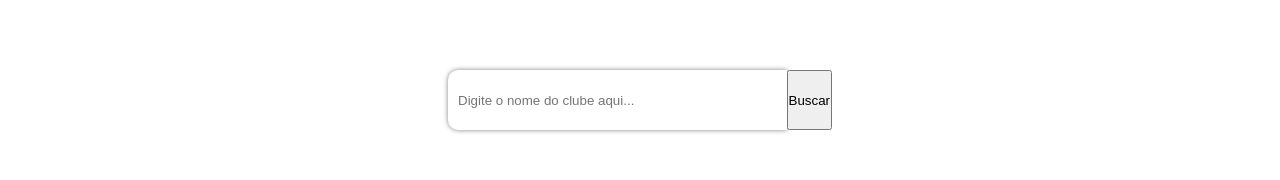
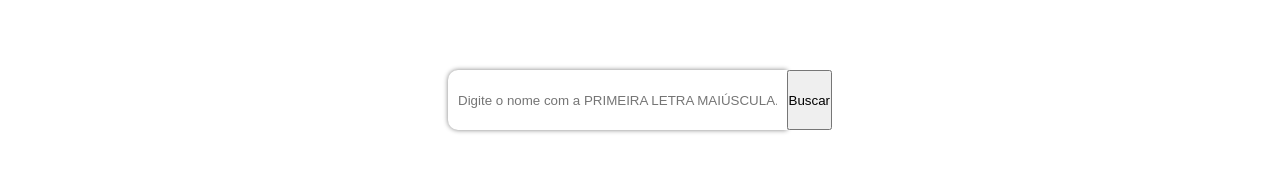
Before and after one commit to WillianBatista19/esportes__N2, a React (Create React App) app: page / in a window 1280 px wide. Shown: the part 523-703 px from the top of the page. Built offline with nearby package versions, Linux system fonts and the light colour scheme.

Commit message:
Update home.jsx

```diff
--- a/src/components/pages/home.jsx
+++ b/src/components/pages/home.jsx
@@ -176,7 +176,7 @@ function Home() {
                                     type="text"
                                     value={nomeClube}
                                     onChange={(e) => handleTimeChange(e.target.value)}
-                                    placeholder="Digite o nome do clube aqui..."
+                                    placeholder="Digite o nome com a PRIMEIRA LETRA MAIÚSCULA..."
                                 />
                                 <input className={styles.button} type="submit" value="Buscar" />
                             </label>
```
